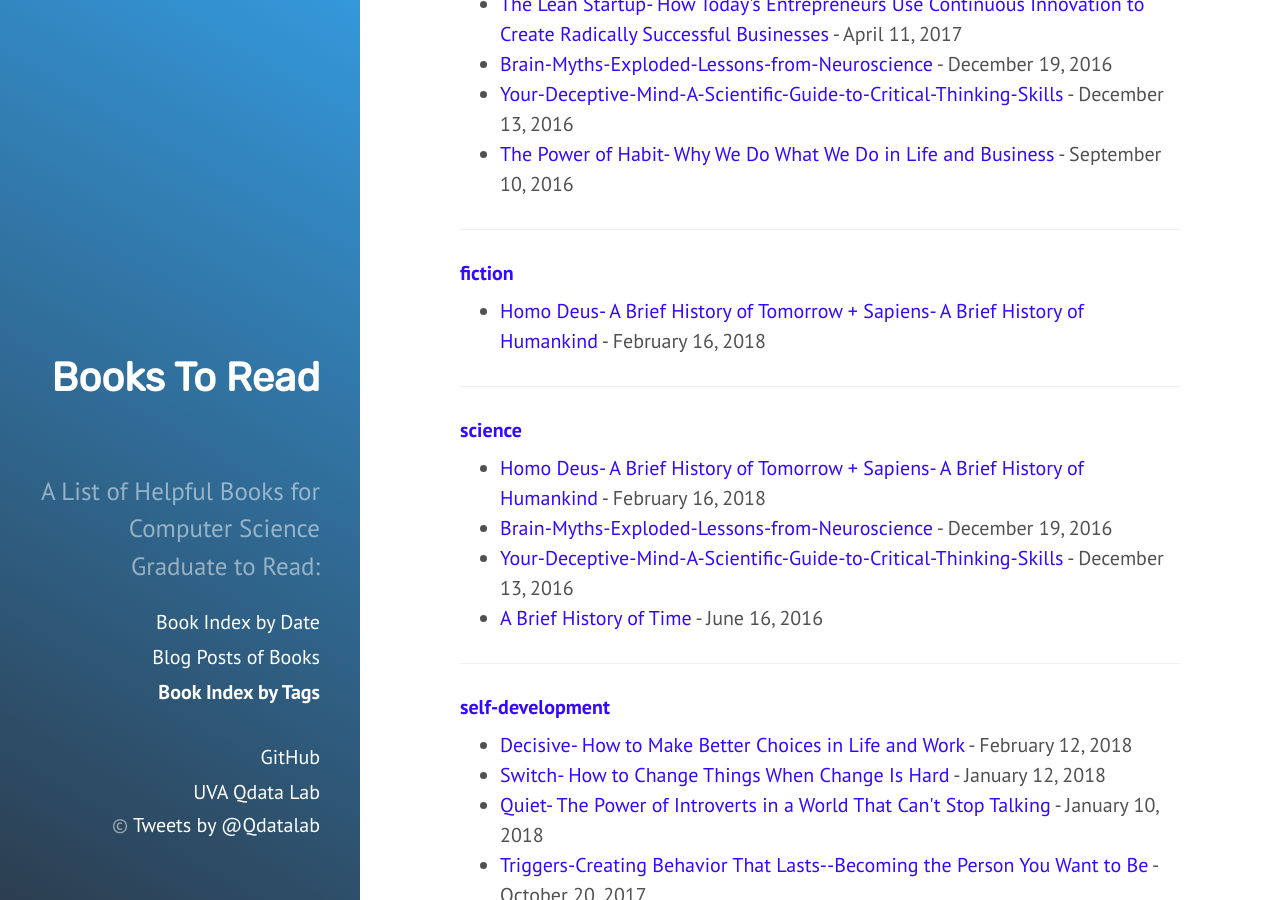
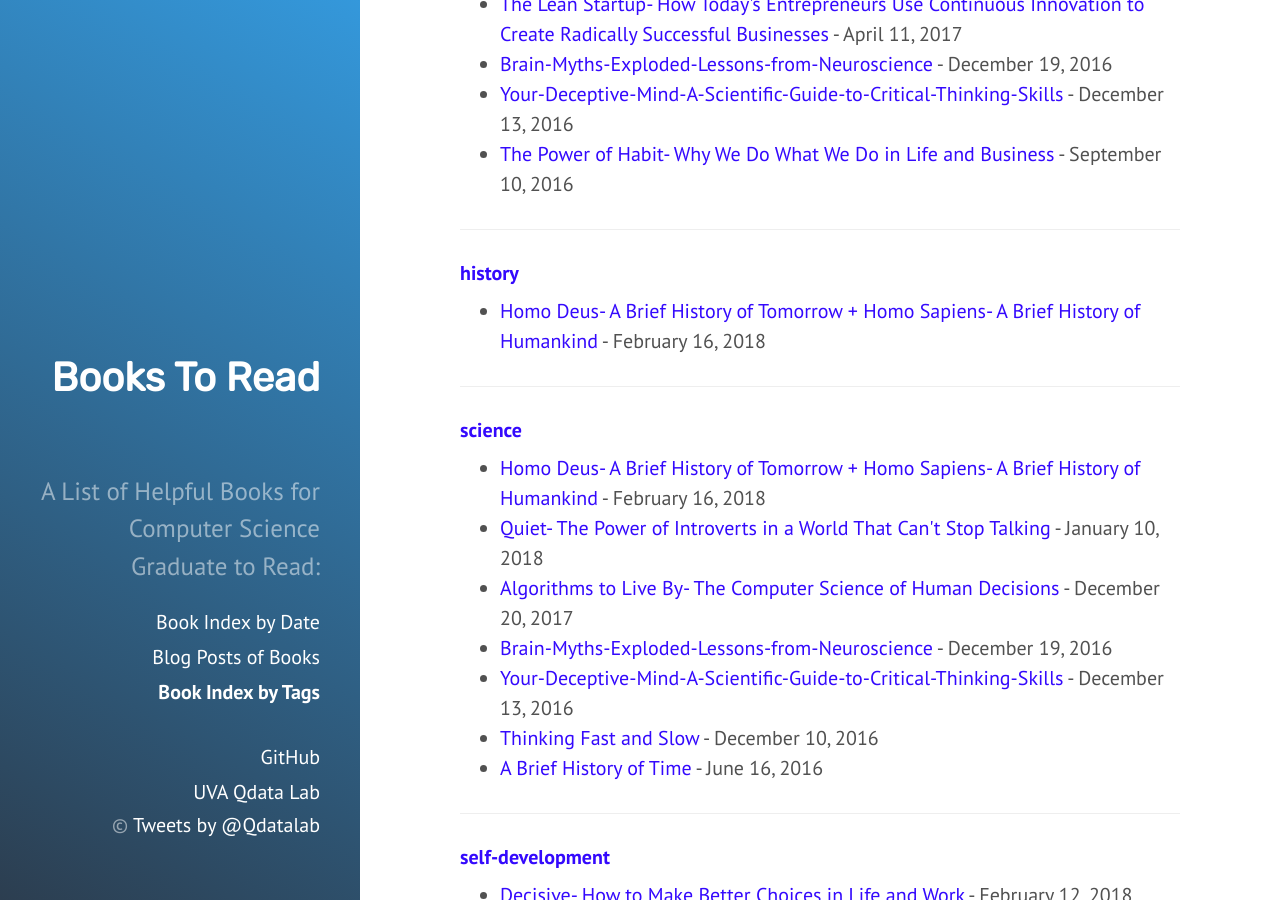
Before and after one commit to qiyanjun/books2read, a Jekyll site: the page built from tag.md, in a window 1280 px wide and 900 px high, scrolled down 1265 px. Built offline with Jekyll 4.4.1, drawn with Linux system fonts in a browser that asks for light colours; some of the changed text lies outside the part shown.

Commit message:
update a few labels.

```diff
--- a/_posts/2016-12-10-Thinking Fast and Slow.md
+++ b/_posts/2016-12-10-Thinking Fast and Slow.md
@@ -3,6 +3,7 @@
 title: Thinking Fast and Slow
 tags:
 - Self-Development
+- Science
 ---
 
 
--- a/_posts/2017-12-20-Algorithm2LiveBy.md
+++ b/_posts/2017-12-20-Algorithm2LiveBy.md
@@ -4,6 +4,7 @@
 tags:
 - Critical-Thinking
 - must-read
+- Science
 ---
 
 
--- a/_posts/2018-01-10-QuiteIntrovert.md
+++ b/_posts/2018-01-10-QuiteIntrovert.md
@@ -5,6 +5,7 @@
 - Critical-Thinking
 - Self-Development
 - must-read
+- Science
 ---
 
 
--- a/_posts/2018-02-16-HomoDeus.md
+++ b/_posts/2018-02-16-HomoDeus.md
@@ -1,9 +1,10 @@
 ---
 layout: post
-title: Homo Deus- A Brief History of Tomorrow + Sapiens- A Brief History of Humankind
+title: Homo Deus- A Brief History of Tomorrow + Homo Sapiens- A Brief History of Humankind
 tags:
 - Science
-- Fiction
+- History
+- must-read
 ---
 
 
```
